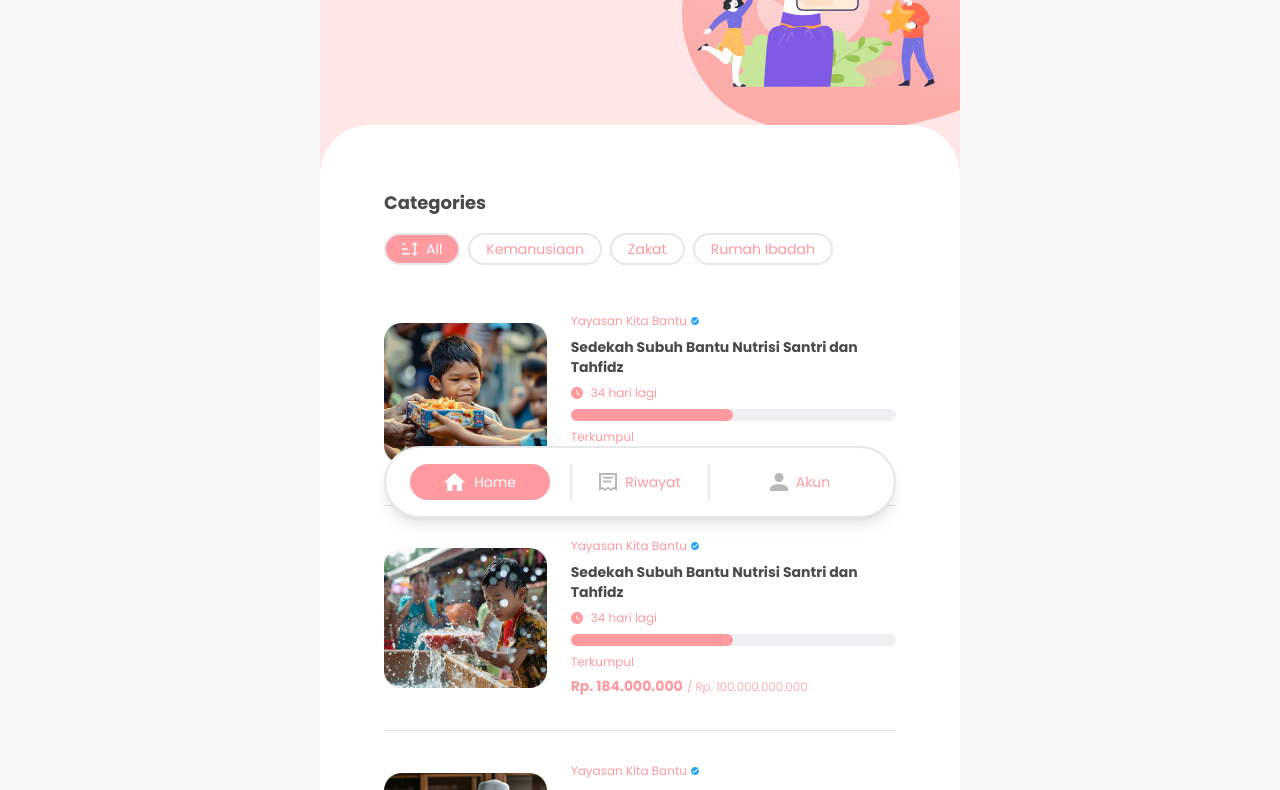
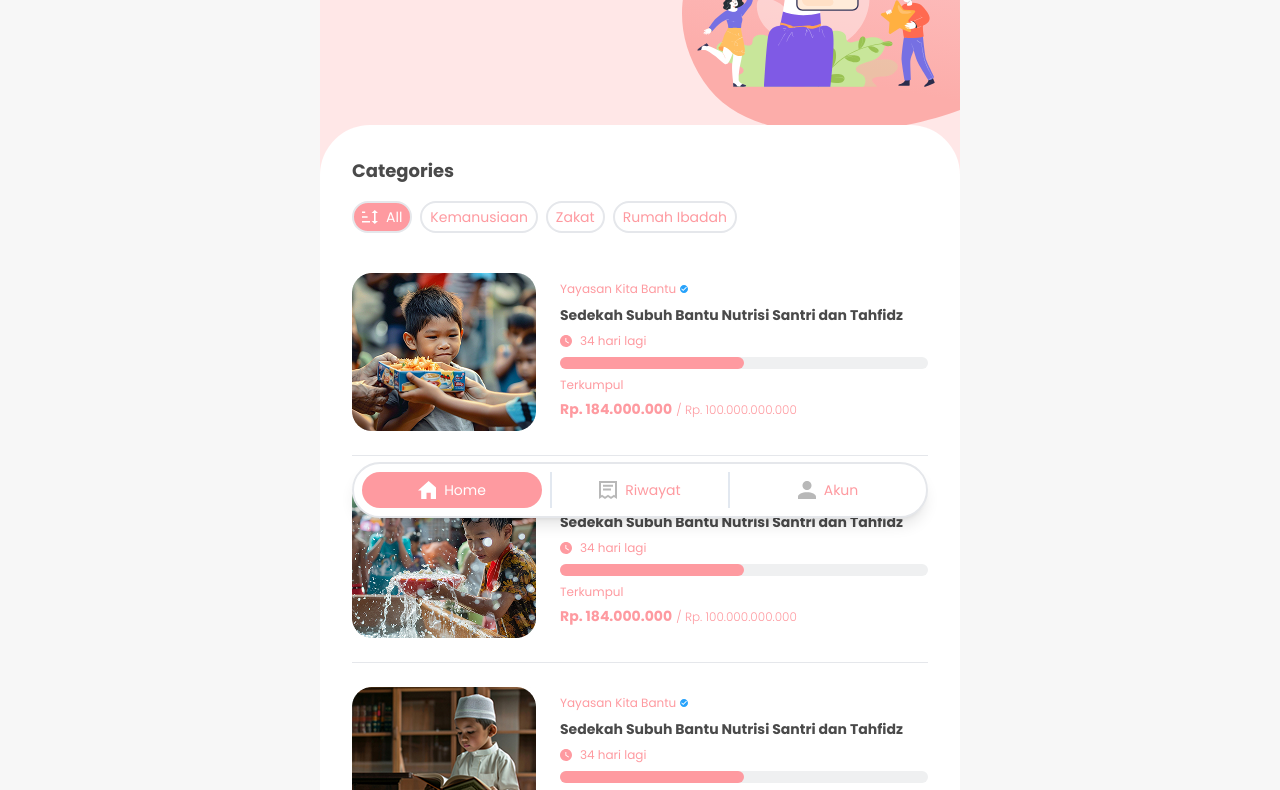
Before and after one commit to Ardhiityo/Kitabantu, a website: page index.html in a window 1280 px wide. Shown: the part 282-1072 px from the top of the page. Drawn offline with Linux system fonts and the light colour scheme.

Commit message:
feat : scroll menu category

```diff
--- a/index.html
+++ b/index.html
@@ -25,29 +25,34 @@
         </form>
     </header>
 
-    <main class="grid max-w-screen-sm mx-auto bg-secondary">
+    <main class="max-w-screen-sm mx-auto bg-secondary">
         <section class="grid grid-cols-2">
-            <aside class="flex items-center justify-center">
-                <h1 class="text-[#4A4A4A] text-lg">Kita Bantu Sesama di <br> Aplikasi <span
+            <aside class="flex items-center justify-center p-8">
+                <h1 class="text-[#4A4A4A] text-lg">Kita Bantu Sesama di Aplikasi <span
                         class="font-bold">KitaBantu</span></h1>
             </aside>
-            <aside class="flex items-center justify-end">
+            <aside class="flex justify-end">
                 <img src="assets/images/banner.svg" alt="banner">
             </aside>
         </section>
         <section class="bg-[#FFFFFF] min-h-screen rounded-t-[50px]">
-            <div class="p-16 pb-0">
-                <h1 class="font-bold text-[#4A4A4A] text-lg">Categories</h1>
-                <ul class="flex flex-wrap gap-2 my-4 mb-10 text-sm text-primary">
-                    <li class="flex gap-2 px-4 py-1 text-white border-2 rounded-full bg-primary">
-                        <img src="/assets/icons/order-list.svg" alt="order-list">
+            <div class="p-8 pb-0">
+                <h1 class="font-bold text-[#4A4A4A] mb-4 text-lg">Categories</h1>
+                <ul class="flex gap-2 mb-10 overflow-auto">
+                    <li
+                        class="flex items-center gap-2 px-2 py-1 text-sm text-white border-2 rounded-full bg-primary text-nowrap">
+                        <svg width="16" height="14" viewBox="0 0 16 14" fill="none" xmlns="http://www.w3.org/2000/svg">
+                            <path
+                                d="M12.8 14L9.6 10.8889H12V3.11111H9.6L12.8 0L16 3.11111H13.6V10.8889H16M0 12.4444V10.8889H8V12.4444M0 7.77778V6.22222H5.6V7.77778M0 3.11111V1.55556H3.2V3.11111H0Z"
+                                fill="white" />
+                        </svg>
                         All
                     </li>
-                    <li class="px-4 py-1 border-2 rounded-full">Kemanusiaan</li>
-                    <li class="px-4 py-1 border-2 rounded-full">Zakat</li>
-                    <li class="px-4 py-1 border-2 rounded-full">Rumah Ibadah</li>
+                    <li class="px-2 py-1 text-sm border-2 rounded-full text-nowrap text-primary">Kemanusiaan</li>
+                    <li class="px-2 py-1 text-sm border-2 rounded-full text-nowrap text-primary">Zakat</li>
+                    <li class="px-2 py-1 text-sm border-2 rounded-full text-nowrap text-primary">Rumah Ibadah</li>
                 </ul>
-                <div class="flex-wrap gap-6 my-6 sm:flex sm:!flex-nowrap">
+                <div class="flex gap-6 my-6">
                     <aside class="flex items-center justify-center w-1/3">
                         <img src="assets/images/Rectangle2220.jpg" alt="image">
                     </aside>
@@ -77,7 +82,7 @@
                     </aside>
                 </div>
                 <hr>
-                <div class="flex-wrap gap-6 my-6 sm:flex sm:!flex-nowrap">
+                <div class="flex gap-6 my-6">
                     <aside class="flex items-center justify-center w-1/3">
                         <img src="assets/images/Rectangle2225.jpg" alt="image">
                     </aside>
@@ -107,7 +112,7 @@
                     </aside>
                 </div>
                 <hr>
-                <div class="flex-wrap gap-6 my-6 sm:flex sm:!flex-nowrap">
+                <div class="flex gap-6 my-6">
                     <aside class="flex items-center justify-center w-1/3">
                         <img src="assets/images/Rectangle2225-1.jpg" alt="image">
                     </aside>
@@ -137,7 +142,7 @@
                     </aside>
                 </div>
                 <hr>
-                <div class="flex-wrap gap-6 my-6 sm:flex sm:!flex-nowrap">
+                <div class="flex gap-6 my-6">
                     <aside class="flex items-center justify-center w-1/3">
                         <img src="assets/images/Rectangle2225-2.jpg" alt="image">
                     </aside>
@@ -167,7 +172,7 @@
                     </aside>
                 </div>
                 <hr>
-                <div class="flex-wrap gap-6 my-6 sm:flex sm:!flex-nowrap">
+                <div class="flex gap-6 my-6">
                     <aside class="flex items-center justify-center w-1/3">
                         <img src="assets/images/Rectangle2225-3.jpg" alt="image">
                     </aside>
@@ -197,7 +202,7 @@
                     </aside>
                 </div>
                 <hr>
-                <div class="flex-wrap gap-6 my-6 sm:flex sm:!flex-nowrap">
+                <div class="flex gap-6 my-6">
                     <aside class="flex items-center justify-center w-1/3">
                         <img src="assets/images/Rectangle2225-4.jpg" alt="image">
                     </aside>
@@ -228,11 +233,10 @@
                 </div>
                 <hr>
                 <nav class="sticky bottom-0 w-full bg-white border-2 rounded-full shadow-lg">
-                    <ul class="grid grid-cols-3 gap-5 p-4 px-6 border-slate-100 text-primary">
+                    <ul class="grid grid-cols-3 gap-2 p-2 border-slate-100 text-primary">
                         <li
                             class="flex items-center justify-center gap-2 px-4 py-2 text-sm text-white rounded-full bg-primary">
-                            <svg width="22" height="18" class="hidden sm:inline" viewBox="0 0 22 18"
-                                xmlns="http://www.w3.org/2000/svg">
+                            <svg width="18" height="18" viewBox="0 0 18 18" xmlns="http://www.w3.org/2000/svg">
                                 <path
                                     d="M8.50909 18V11.6471H12.7636V18H18.0818V9.52941H21.2727L10.6364 0L0 9.52941H3.19091V18H8.50909Z"
                                     fill="white" />
@@ -241,7 +245,7 @@
                         </li>
                         <li class="flex items-center justify-center gap-2 text-sm sm:border-slate-200 sm:border-x-2">
                             <svg width="18" height="18" viewBox="0 0 18 18" fill="none"
-                                xmlns="http://www.w3.org/2000/svg" class="hidden sm:inline">
+                                xmlns="http://www.w3.org/2000/svg">
                                 <path
                                     d="M14 3.78947V5.68421H4V3.78947H14ZM12 7.57895V9.47368H4V7.57895H12ZM15 16.1053L18 18V0H0V18L3 16.1053L6 18L9 16.1053L12 18L15 16.1053ZM16 1.89474V14.4568L15 13.8316L12 15.7263L9 13.8316L6 15.7263L3 13.8316L2 14.4568V1.89474H16Z"
                                     fill="#B8B8B8" />
@@ -250,7 +254,7 @@
                         </li>
                         <li class="flex items-center justify-center gap-2 text-sm">
                             <svg width="18" height="18" viewBox="0 0 18 18" fill="none"
-                                xmlns="http://www.w3.org/2000/svg" class="hidden sm:inline">
+                                xmlns="http://www.w3.org/2000/svg">
                                 <path
                                     d="M9 0C10.1935 0 11.3381 0.474106 12.182 1.31802C13.0259 2.16193 13.5 3.30653 13.5 4.5C13.5 5.69347 13.0259 6.83807 12.182 7.68198C11.3381 8.52589 10.1935 9 9 9C7.80653 9 6.66193 8.52589 5.81802 7.68198C4.97411 6.83807 4.5 5.69347 4.5 4.5C4.5 3.30653 4.97411 2.16193 5.81802 1.31802C6.66193 0.474106 7.80653 0 9 0ZM9 11.25C13.9725 11.25 18 13.2638 18 15.75V18H0V15.75C0 13.2638 4.0275 11.25 9 11.25Z"
                                     fill="#B8B8B8" />
```
Also changed, not shown: src/output.css.
